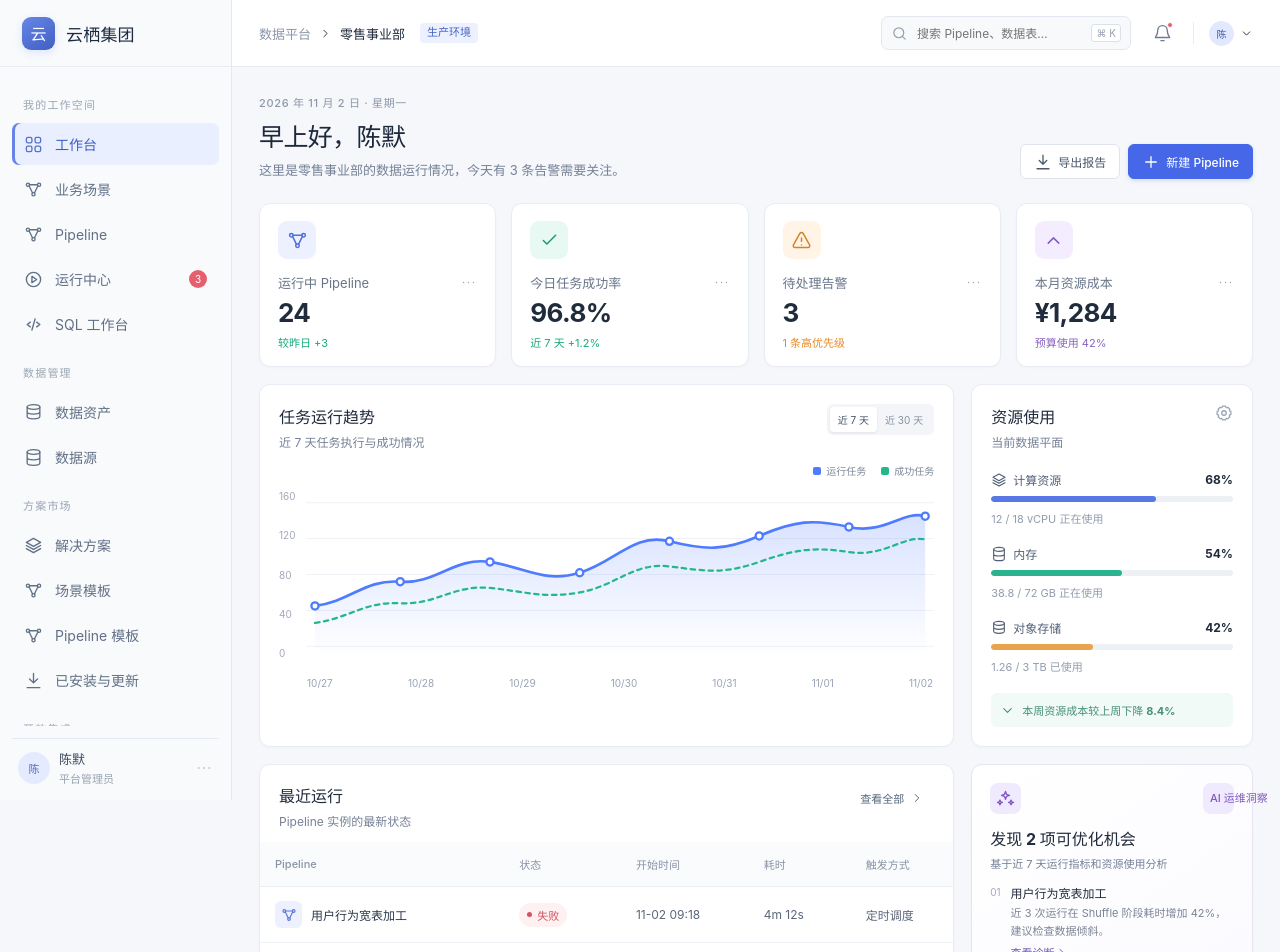
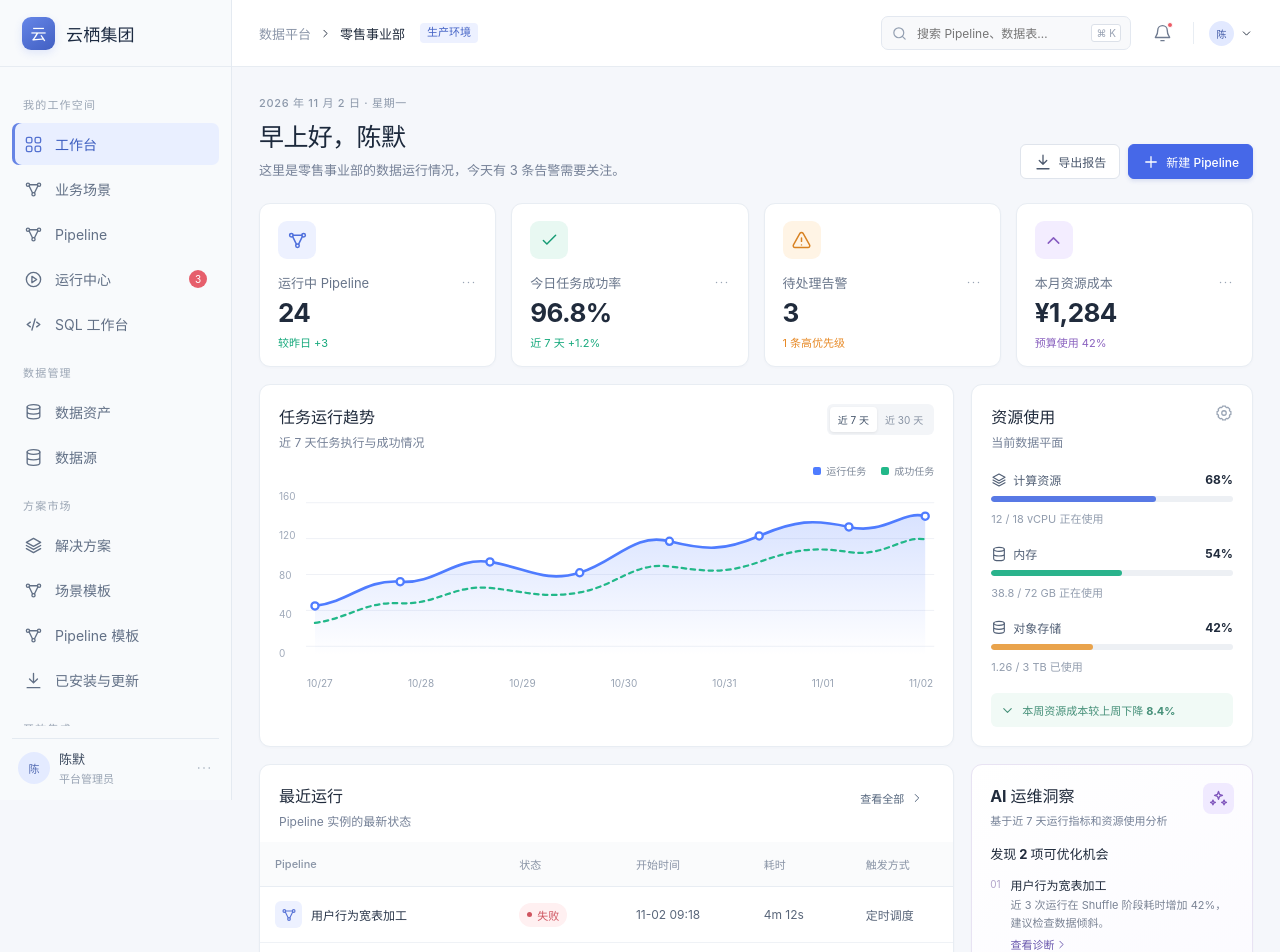
Before and after one commit to aqiao/dwlle, a React (Vite) app in the folder web/: page / in a window 1280 px wide. Shown: the top 952 px of the page. Built offline with nearby package versions, Linux system fonts and the light colour scheme.

Commit message:
T024: simplify AI insight header

```diff
--- a/web/src/pages/Dashboard.tsx
+++ b/web/src/pages/Dashboard.tsx
@@ -1,7 +1,7 @@
 import { runs } from '../data'
 import type { PageId } from '../types'
 import { Icon } from '../components/Icon'
-import { Button, Card, PageHeader, ProgressBar, StatusBadge, Tag } from '../components/UI'
+import { Button, Card, PageHeader, ProgressBar, StatusBadge } from '../components/UI'
 
 interface DashboardProps {
   onNavigate: (page: PageId) => void
@@ -86,9 +86,8 @@ export function Dashboard({ onNavigate }: DashboardProps) {
         </Card>
 
         <Card className="ai-insight-card">
-          <div className="ai-insight-head"><span><Icon name="sparkles" size={19} /></span><Tag tone="purple">AI 运维洞察</Tag></div>
-          <h2>发现 2 项可优化机会</h2>
-          <p>基于近 7 天运行指标和资源使用分析</p>
+          <div className="ai-insight-head"><div><h2>AI 运维洞察</h2><p>基于近 7 天运行指标和资源使用分析</p></div><span><Icon name="sparkles" size={19} /></span></div>
+          <h3 className="ai-opportunity-title">发现 2 项可优化机会</h3>
           <div className="insight-item">
             <div className="insight-number">01</div>
             <div><strong>用户行为宽表加工</strong><p>近 3 次运行在 Shuffle 阶段耗时增加 42%，建议检查数据倾斜。</p><button onClick={() => onNavigate('runs')}>查看诊断 <Icon name="chevron" size={13} /></button></div>
--- a/web/src/styles.css
+++ b/web/src/styles.css
@@ -1137,3 +1137,10 @@ body { font-size: 14px; }
 .ai-insight-head { flex-wrap: wrap; gap: 8px; min-width: 0; }
 .ai-insight-head .tag { flex-shrink: 0; white-space: nowrap; line-height: 1.4; }
 .ai-insight-head > span:first-child { flex-shrink: 0; }
+
+/* AI insight header */
+.ai-insight-head { flex-wrap: nowrap; align-items: flex-start; }
+.ai-insight-head > div { min-width: 0; }
+.ai-insight-head h2 { font-size: 16px; }
+.ai-insight-head p { color: var(--muted); font-size: 11px; margin-top: 5px; }
+.ai-opportunity-title { font-size: 13px; margin-top: 16px; }
```
